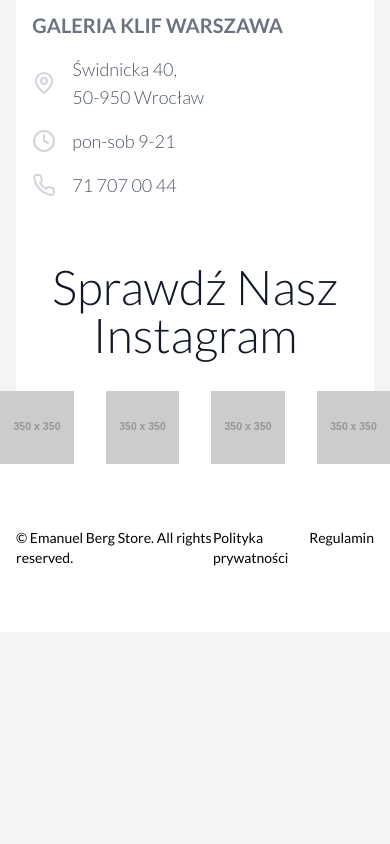
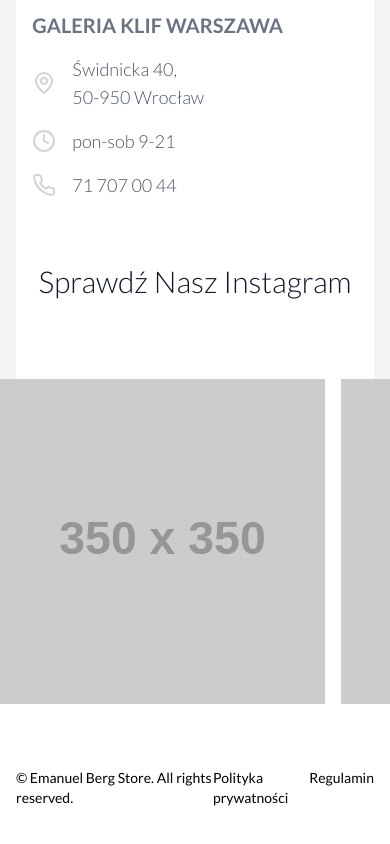
Before and after one commit to agentpietrucha/bergs-landingpage, a website built with Vite: page index.html in a window 390 px wide. Shown: the part 5176-6020 px from the top of the page. Before the commit the page ends 5808 px from the top, so only its background shows below. Built offline with nearby package versions, Linux system fonts and the light colour scheme; placeholder pictures from the web are drawn by us.

Commit message:
5th section responsive

```diff
--- a/index.html
+++ b/index.html
@@ -499,41 +499,46 @@
         </div>
       </section>
 
-      <!-- Instagram Section -->
+      <!-- 5th SPRAWDŹ NASZ INSTAGRAM -->
       <section class="pb-8">
-        <h2 class="text-5xl font-light text-center text-gray-900">
+        <h2
+          class="text-3xl mb-12 md:text-5xl font-light text-center text-gray-900"
+        >
           Sprawdź Nasz Instagram
         </h2>
       </section>
     </main>
-    <section class="bg-white w-full">
-      <div class="flex flex-row gap-8 justify-between">
-        <div class="overflow-hidden h-auto w-full">
+    <section class="bg-white w-full overflow-x-auto">
+      <!-- <div class="flex space-x-4"> -->
+      <div
+        class="flex flex-row scrollbar-hide gap-4 md:gap-8 justify-between overflow-x-auto"
+      >
+        <div class="h-auto w-10/12 md:w-full shrink-0">
           <img
             src="https://via.placeholder.com/350x350"
             alt="Instagram 4"
-            class="hover:scale-110 h-full w-full"
+            class="hover:scale-110 h-full w-full shrink-0"
           />
         </div>
-        <div class="overflow-hidden h-auto w-full">
+        <div class="h-auto w-10/12 md:w-full shrink-0">
           <img
             src="https://via.placeholder.com/350x350"
             alt="Instagram 4"
-            class="hover:scale-110 h-full w-full"
+            class="hover:scale-110 h-full w-full shrink-0"
           />
         </div>
-        <div class="overflow-hidden h-auto w-full">
+        <div class="h-auto w-10/12 md:w-full shrink-0">
           <img
             src="https://via.placeholder.com/350x350"
             alt="Instagram 4"
-            class="hover:scale-110 h-full w-full"
+            class="hover:scale-110 h-full w-full shrink-0"
           />
         </div>
-        <div class="overflow-hidden h-auto w-full">
+        <div class="h-auto w-10/12 md:w-full shrink-0">
           <img
             src="https://via.placeholder.com/350x350"
             alt="Instagram 4"
-            class="hover:scale-110 h-full w-full"
+            class="hover:scale-110 h-full w-full shrink-0"
           />
         </div>
       </div>
--- a/style.css
+++ b/style.css
@@ -37,3 +37,12 @@
 .salon-container:hover .store-image {
   opacity: 0;
 }
+
+.scrollbar-hide::-webkit-scrollbar {
+  display: none;
+}
+/* Optional: Hide scrollbar for all browsers */
+.scrollbar-hide {
+  -ms-overflow-style: none; /* IE and Edge */
+  scrollbar-width: none; /* Firefox */
+}
```
